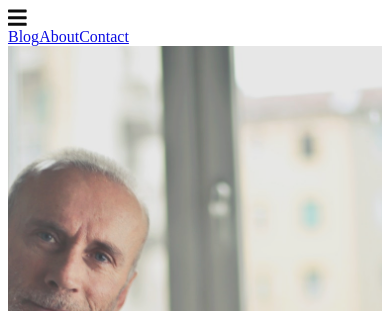
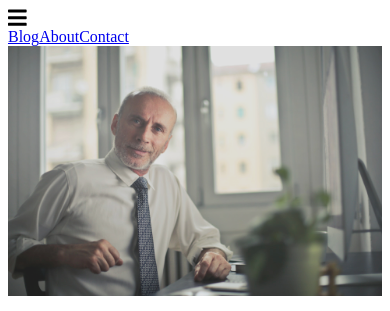
Before and after one commit to DrewMoody/gatsby-hero, a Gatsby site: page /about in a window 390 px wide. Shown: the part 73-384 px from the top of the page. Built offline with nearby package versions, Linux system fonts and the light colour scheme; Gatsby itself is replaced by a stand-in of ours.

Commit message:
fixed mobile header bugs

```diff
--- a/src/components/header.js
+++ b/src/components/header.js
@@ -41,7 +41,7 @@ class Header extends React.Component {
         <div className='hero-img'>
           <Img
             sizes={this.props.heroImg}
-            style={this.props.headerStyles ? this.props.headerStyles : undefined }
+            style={this.props.imgStyles ? this.props.imgStyles : undefined }
           />
           {/* </div>{props.heroImg ?
             <Img sizes={props.heroImg} style={{ height: '100vh'}}/>
--- a/src/layouts/index.js
+++ b/src/layouts/index.js
@@ -1,9 +1,5 @@
 import React from 'react';
 import './styles.css';
-// import Link from 'gatsby-link';
-// import Header from '../components/header';
-// require('typeface-cabin');
-// require('typeface-palanquin-dark')
 require('typeface-montserrat');
 require('typeface-mukta-mahee');
 
@@ -13,7 +9,7 @@ export default ({ children, data }) => {
     <div className="container">
       {/* <Header title={data.site.siteMetadata.title} /> */}
       <div className="content">
-        {children()} {/*this is what lists all of the posts  */}
+        {children()}
       </div>
     </div>
   );
--- /dev/null
+++ b/src/less/three-qtr-hero.less
@@ -0,0 +1,10 @@
+.three-qtr-hero .header {
+
+  @media @minTab {
+  height: 75vh;
+  }
+
+  .hero-img .gatsby-image-wrapper {
+    height: 75vh;
+  }
+}
--- a/src/pages/about.js
+++ b/src/pages/about.js
@@ -1,19 +1,23 @@
 import React from "react";
 import Header from '../components/header';
 
-const headerStyles = {
-    filter: 'invert(5%)',
-    height: '75vh'
+// const headerStyles = {
+//     filter: 'invert(5%)',
+//     height: '75vh'
+// }
+
+const imgStyles = {
+  filter: 'invert(12%)',
 }
 
 export default ({ data }) =>
-  <div>
+  <div className='three-qtr-hero'>
     <Header
       heroImg={data.file.childImageSharp.sizes}
       title='About Us' text="We're pretty great"
-      viewHeight='70vh'
+      viewHeight='75vh'
       hideArrow={true}
-      headerStyles={headerStyles}
+      imgStyles={imgStyles}
     />
     {/* <HeaderMini /> */}
     <div className='miniPages'>
```
Also changed, not shown: src/less/full-hero.less (added, +7 -0 lines), src/less/styles.less (+4 -3 lines), src/pages/index.js (+11 -6 lines), src/pages/new-test.js (+8 -3 lines), src/layouts/styles.css.
